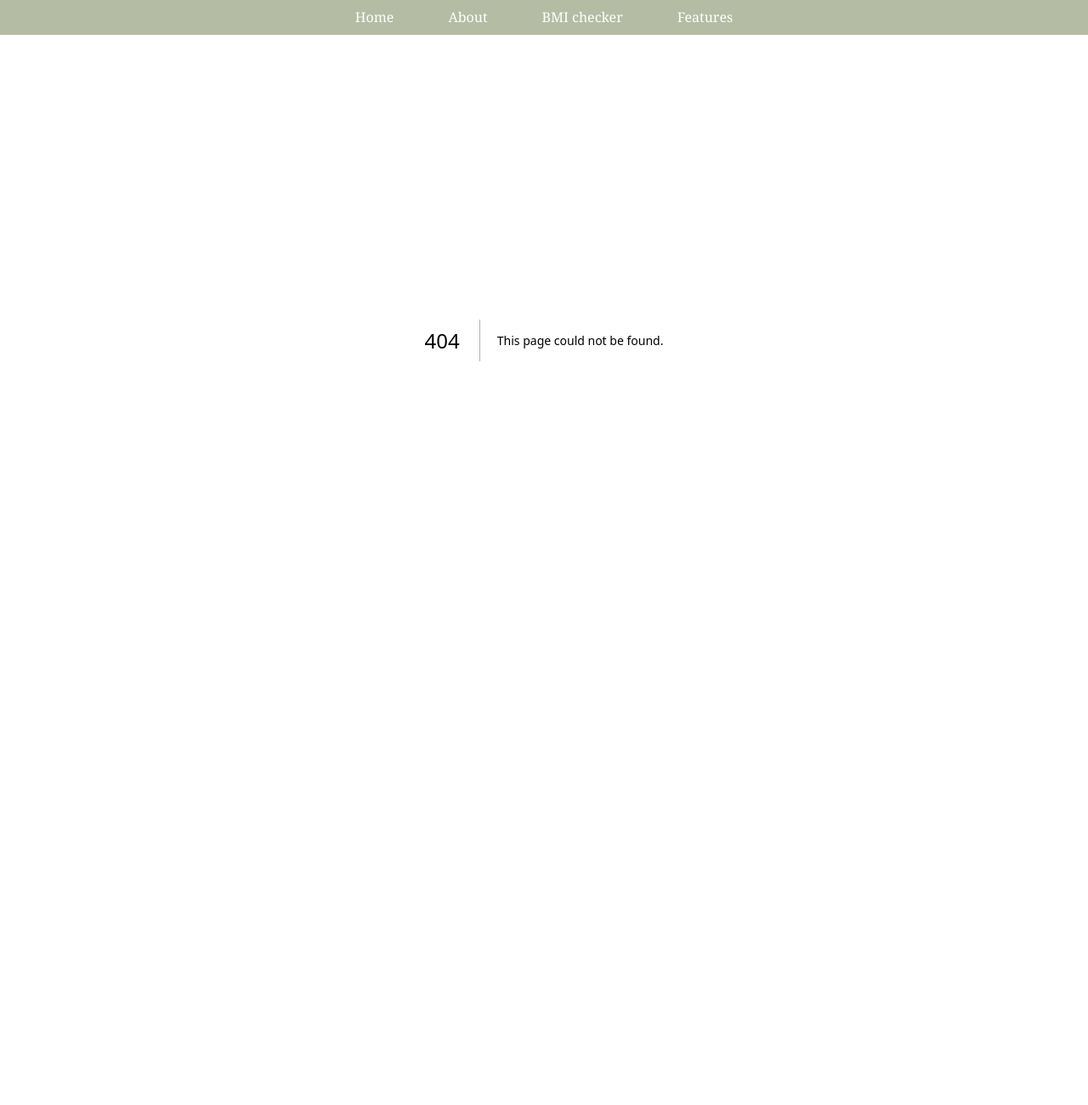
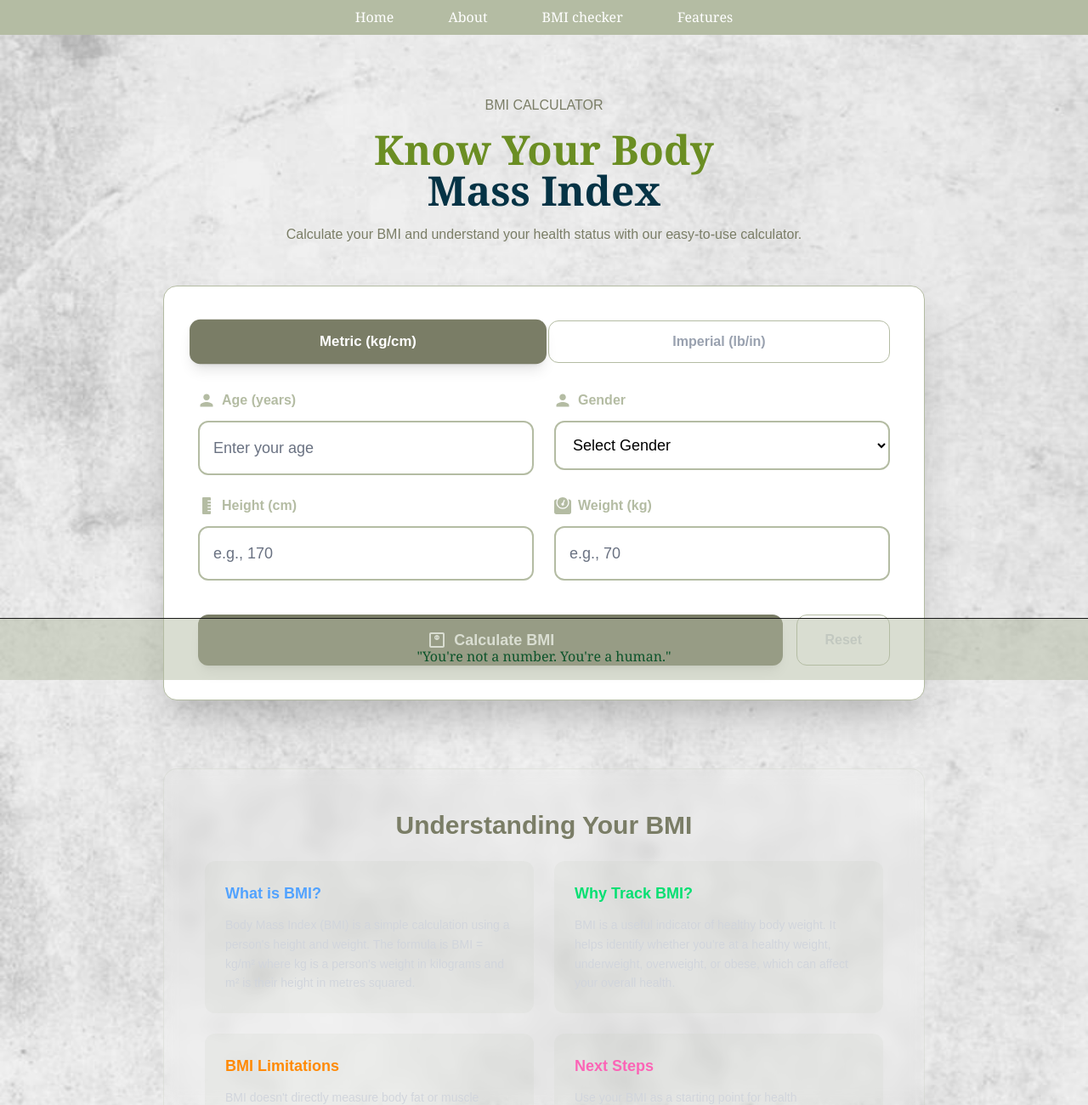
Before and after one commit to aimakareem/BMI-checker, a Next.js app: page /bmi-checker in a window 1280 px wide. Before the commit this address had no page. Shown: the top 1300 px of the page at 85% size. Before the commit the page ends 800 px from the top, so only its background shows below. Built offline with nearby package versions, Linux system fonts and the light colour scheme.

Commit message:
import calculator to main page

```diff
--- /dev/null
+++ b/app/bmi-checker/page.tsx
@@ -0,0 +1,87 @@
+import Link from "next/link";
+import Image from "next/image";
+import HeroSection from "@/components/HeroSection";
+import Footer from "@/components/Footer";
+import BMICalculator from "@/components/BMICalculator";
+
+export default function BMICheckerPage() {
+return (
+    <div className="relative min-h-screen pt-16">
+    <Image
+        src="/assets/gray-bg.jpg"
+        alt="Healthy Food Background"
+        fill
+        style={{ objectFit: "cover" }}
+        priority
+    />
+
+        <div className="relative z-10 flex flex-col min-h-full">
+        <HeroSection
+          tagline="BMI CALCULATOR"
+          title="Know Your Body"
+          titleHighlight="Mass Index"
+          subtitle="Calculate your BMI and understand your health status with our easy-to-use calculator."
+          showButton={false}
+          position="top"
+        />
+
+        {/* BMI Calculator Component */}
+        <BMICalculator />
+
+        {/* Info Section */}
+        <div className="flex-1 p-4 pb-16 md:pb-24 lg:pb-32">
+          <div className="container mx-auto text-center max-w-4xl">
+            <div className="bg-white/10 backdrop-blur-sm rounded-2xl p-8 md:p-12 border border-sage-300/20">
+              <h3 className="text-2xl md:text-3xl font-bold mb-6 text-sage-500">
+                Understanding Your BMI
+              </h3>
+              <div className="grid grid-cols-1 md:grid-cols-2 gap-6 text-left">
+                <div className="bg-sage-300/10 p-6 rounded-xl">
+                  <h4 className="text-lg font-bold text-blue-400 mb-3">
+                    What is BMI?
+                  </h4>
+                  <p className="text-gray-300 text-sm leading-relaxed">
+                    Body Mass Index (BMI) is a simple calculation using a person's height and weight.
+                    The formula is BMI = kg/m² where kg is a person's weight in kilograms and m² is their height in metres squared.
+                  </p>
+                </div>
+
+                <div className="bg-sage-300/10 p-6 rounded-xl">
+                  <h4 className="text-lg font-bold text-green-400 mb-3">
+                    Why Track BMI?
+                  </h4>
+                  <p className="text-gray-300 text-sm leading-relaxed">
+                    BMI is a useful indicator of healthy body weight. It helps identify whether you're at a healthy weight,
+                    underweight, overweight, or obese, which can affect your overall health.
+                  </p>
+                </div>
+
+                <div className="bg-sage-300/10 p-6 rounded-xl">
+                  <h4 className="text-lg font-bold text-orange-400 mb-3">
+                    BMI Limitations
+                  </h4>
+                  <p className="text-gray-300 text-sm leading-relaxed">
+                    BMI doesn't directly measure body fat or muscle mass. Athletes with high muscle mass may have a high BMI
+                    but low body fat. Always consult healthcare professionals for comprehensive health assessment.
+                  </p>
+                </div>
+
+                <div className="bg-sage-300/10 p-6 rounded-xl">
+                  <h4 className="text-lg font-bold text-pink-400 mb-3">
+                    Next Steps
+                  </h4>
+                  <p className="text-gray-300 text-sm leading-relaxed">
+                    Use your BMI as a starting point for health conversations. Combine it with other health indicators
+                    like waist circumference, diet quality, and physical activity levels for a complete picture.
+                  </p>
+                </div>
+              </div>
+            </div>
+          </div>
+        </div>
+      </div>
+
+      <Footer />
+    </div>
+  );
+}
```
